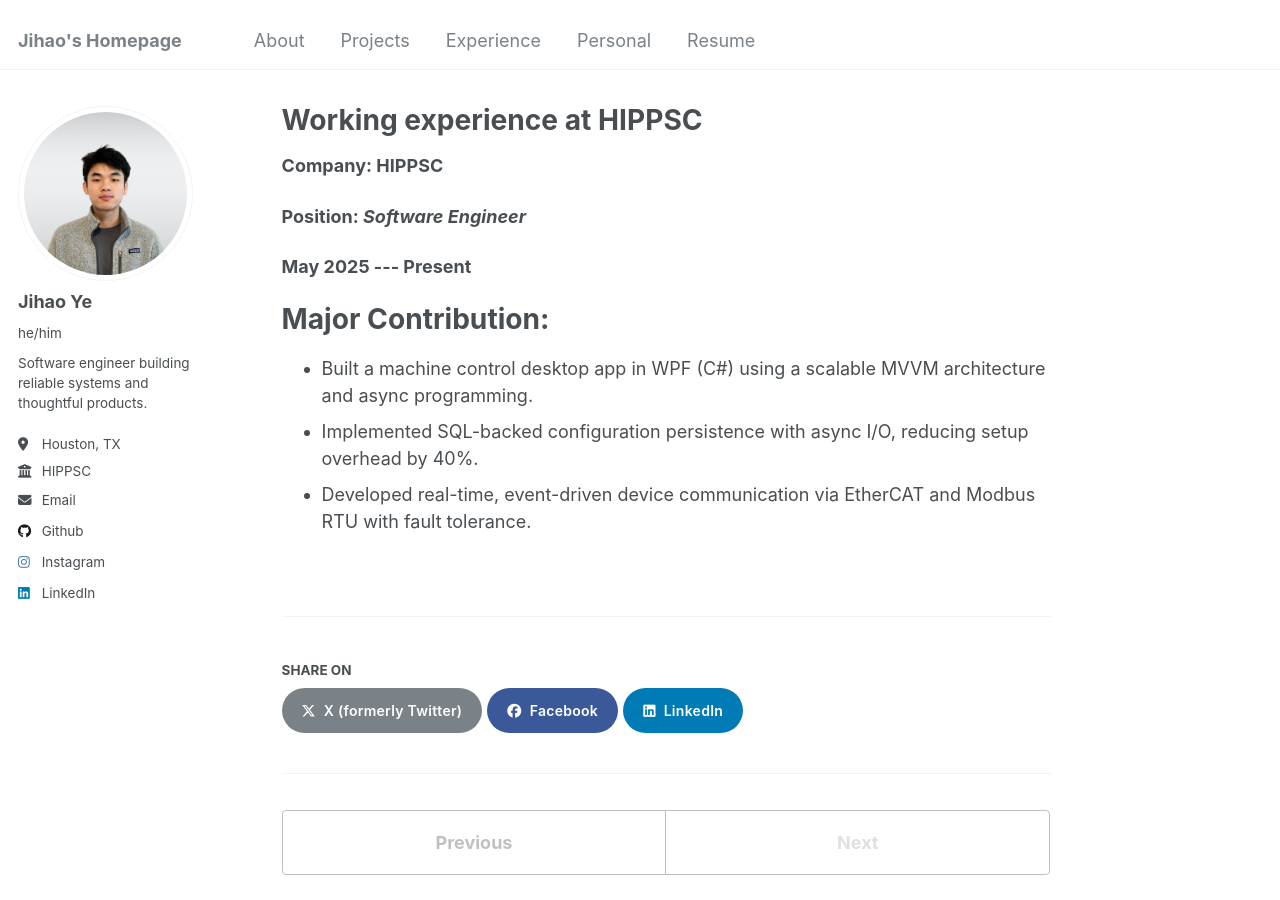
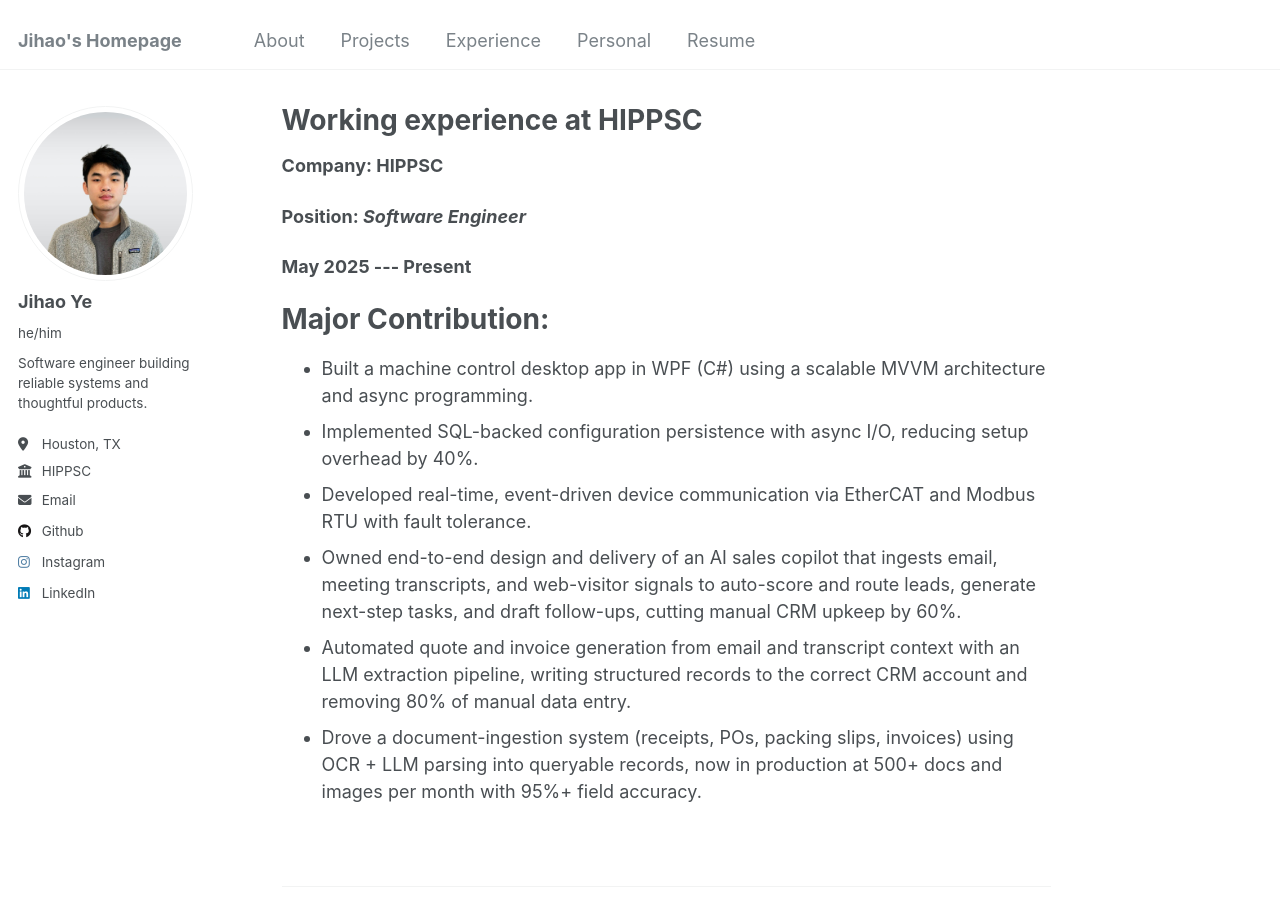
Before and after one commit to Jihaoyb/jihaoyb.github.io, a Jekyll site: the page built from _working/2025-05-01-working-hippsc.md, in a window 1280 px wide and 900 px high. Built offline with Jekyll 4.4.1, drawn with Linux system fonts in a browser that asks for light colours.

Commit message:
feat(working): add current HIPPSC AI/LLM/CRM work from resume
Per the updated resume, add the AI sales copilot, LLM quote/invoice
extraction, and document-ingestion (OCR + LLM) contributions to the current
HIPPSC role. Existing WPF machine-control bullets are preserved; the new work
is added alongside them.

Co-Authored-By: Claude Opus 4.8 <noreply@anthropic.com>

```diff
--- a/_working/2025-05-01-working-hippsc.md
+++ b/_working/2025-05-01-working-hippsc.md
@@ -14,3 +14,6 @@ Major Contribution:
 - Built a machine control desktop app in WPF (C#) using a scalable MVVM architecture and async programming.
 - Implemented SQL-backed configuration persistence with async I/O, reducing setup overhead by 40%.
 - Developed real-time, event-driven device communication via EtherCAT and Modbus RTU with fault tolerance.
+- Owned end-to-end design and delivery of an AI sales copilot that ingests email, meeting transcripts, and web-visitor signals to auto-score and route leads, generate next-step tasks, and draft follow-ups, cutting manual CRM upkeep by 60%.
+- Automated quote and invoice generation from email and transcript context with an LLM extraction pipeline, writing structured records to the correct CRM account and removing 80% of manual data entry.
+- Drove a document-ingestion system (receipts, POs, packing slips, invoices) using OCR + LLM parsing into queryable records, now in production at 500+ docs and images per month with 95%+ field accuracy.
```
